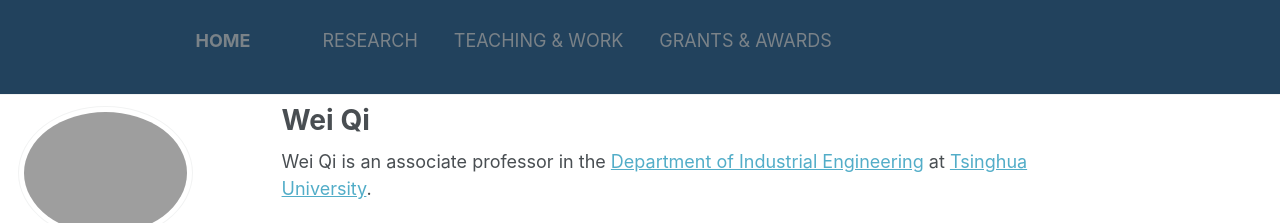
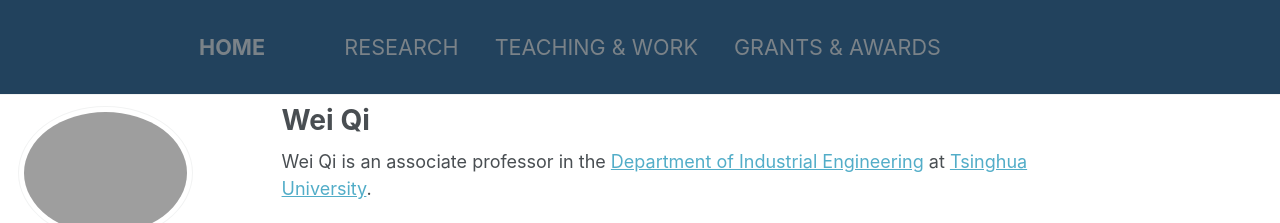
Before and after one commit to wei-qi-home/wei-qi-home.github.io, a Jekyll site: the page built from _pages/about.md, in a window 1280 px wide. Shown: the top 223 px of the page. Built offline with Jekyll 4.4.1, drawn with Linux system fonts in a browser that asks for light colours.

Commit message:
Update masthead.html

```diff
--- a/_includes/masthead.html
+++ b/_includes/masthead.html
@@ -46,13 +46,11 @@
             height: 95px;
             top: 0;
             width: 100%;
-            -webkit-animation: intro 0.3s both;
             animation: intro 0.3s both;
-            -webkit-animation-delay: 0.15s;
             animation-delay: 0.15s;
-            z-index: 20
+            z-index: 20;
+            color: #ffffff;
             font-size: larger;
-            color: #ffffff;
         }
         .greedy-nav {
             position: relative;
```
